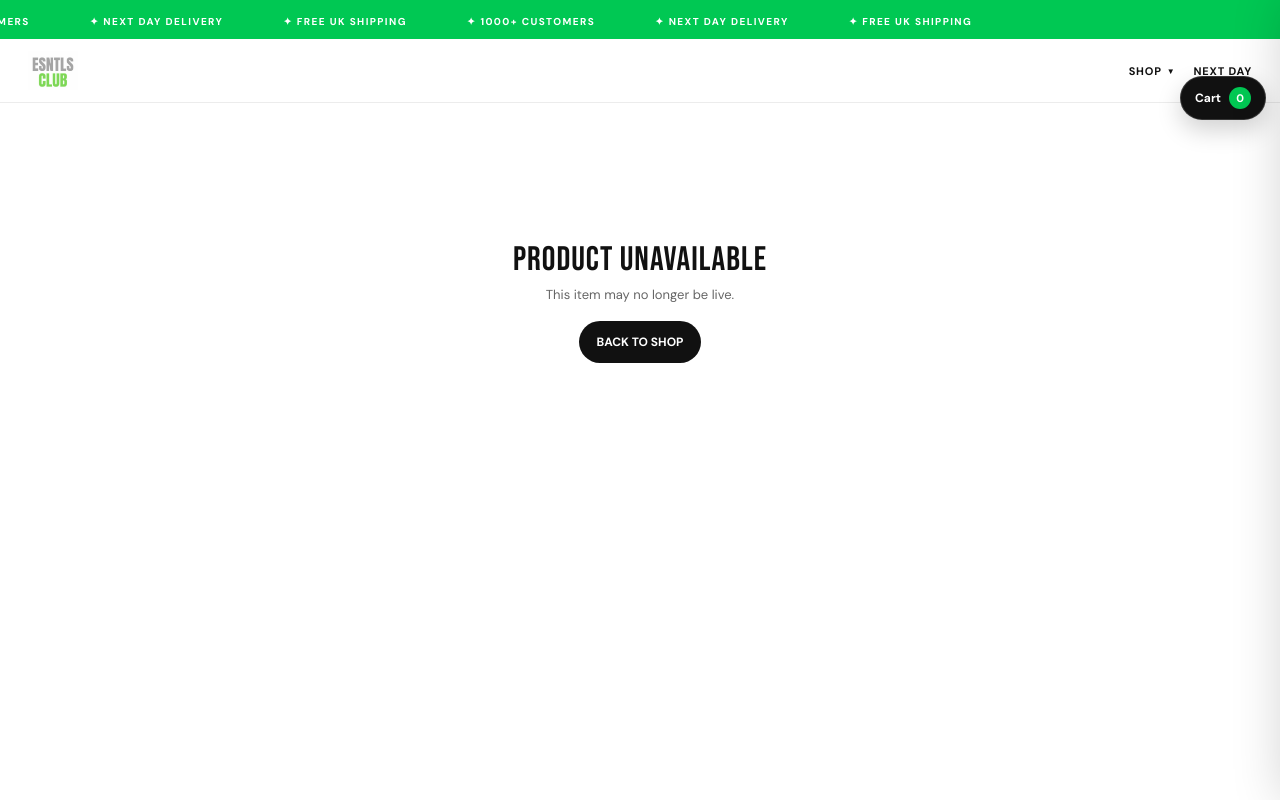
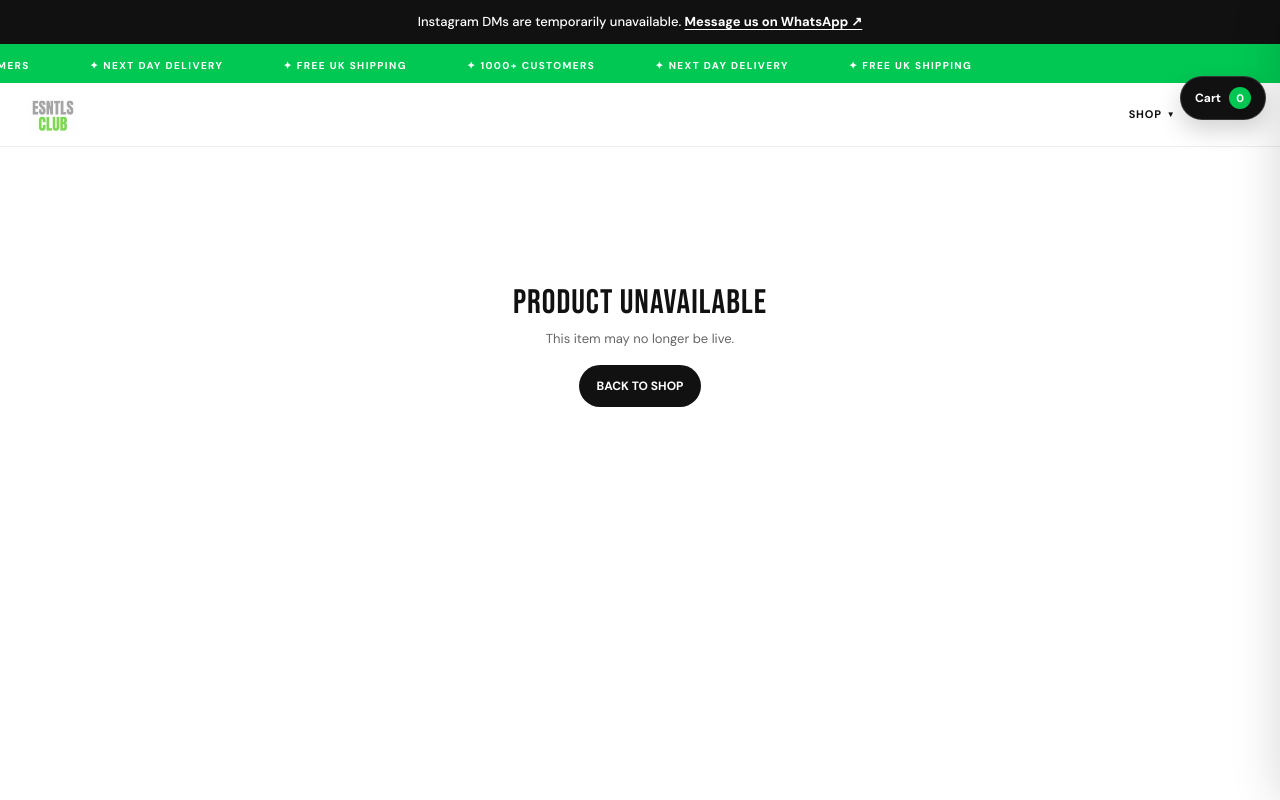
Before and after one commit to qmako4/esntlsclub, a website: page product.html in a window 1280 px wide. Drawn offline with Linux system fonts and the light colour scheme.

Commit message:
Add WhatsApp customer support link to product pages

```diff
--- a/product.html
+++ b/product.html
@@ -180,6 +180,10 @@ h1{font-family:'Bebas Neue',sans-serif;font-size:clamp(34px,5vw,54px);font-weigh
 </style>
 </head>
 <body>
+<aside class="whatsapp-support-banner" aria-label="Customer support" style="background:#111;color:#fff;padding:12px 16px;text-align:center;font:500 13px/1.5 'DM Sans',sans-serif;overflow-wrap:anywhere">
+  Instagram DMs are temporarily unavailable. <a href="https://wa.me/message/Q4GNEYLI3NBWA1" target="_blank" rel="noopener noreferrer" aria-label="Message ESNTLS CLUB customer support on WhatsApp (opens in a new tab)" style="color:#fff;font-weight:700;text-decoration:underline;text-underline-offset:3px">Message us on WhatsApp ↗</a>
+</aside>
+
 <div class="announcement" aria-label="Store benefits">
   <div class="announcement-track">
     <span>✦ 1000+ Customers</span><span>✦ Next Day Delivery</span><span>✦ Free UK Shipping</span>
```
